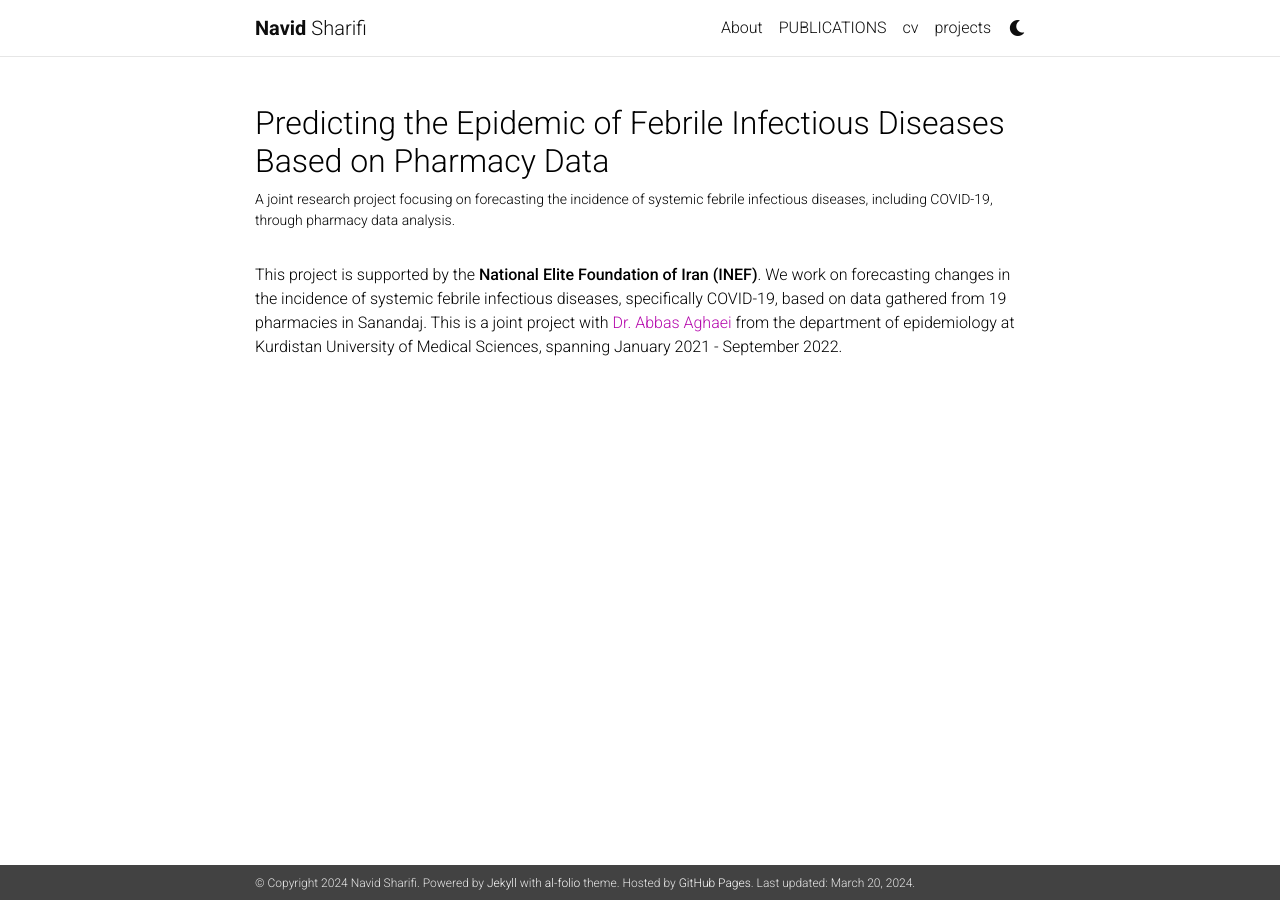
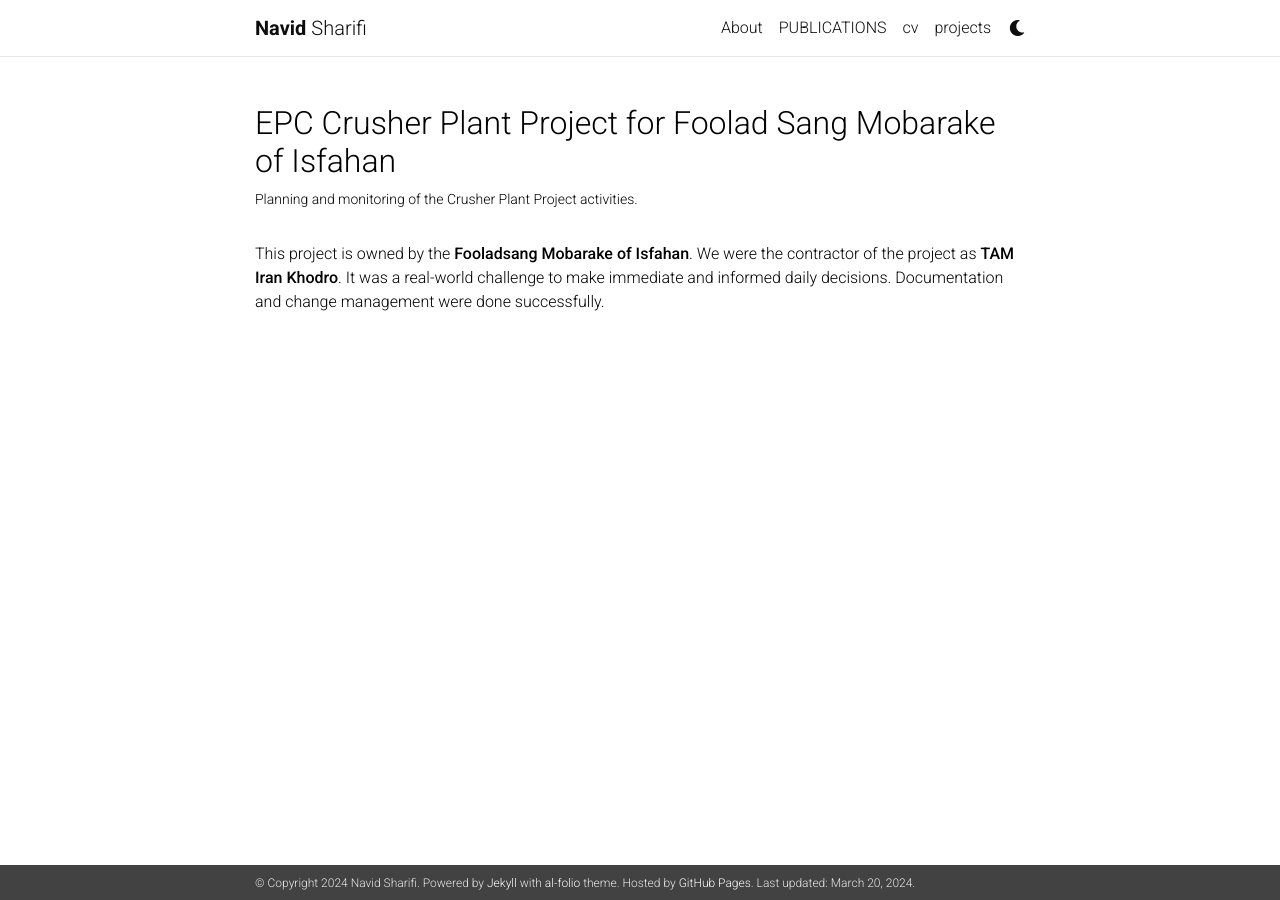
Before and after one commit to navidsharifi/navidsharifi.github.io, a Jekyll site: the page built from _projects/infectious_diseases.md, in a window 1280 px wide. Built offline with Jekyll 4.4.1, drawn with Linux system fonts in a browser that asks for light colours; comment, search, counter and statistics services are not loaded; a style sheet for code colours, icons or effects is not loaded.

Commit message:
Update infectious_diseases.mdfdfe

```diff
--- a/_projects/infectious_diseases.md
+++ b/_projects/infectious_diseases.md
@@ -1,9 +1,9 @@
 ---
 layout: page
-title: Predicting the Epidemic of Febrile Infectious Diseases Based on Pharmacy Data
-description: A joint research project focusing on forecasting the incidence of systemic febrile infectious diseases, including COVID-19, through pharmacy data analysis.
-img: assets/img/infection.jpg
+title: EPC Crusher Plant Project for Foolad Sang Mobarake of Isfahan
+description: Planning and monitoring of the Crusher Plant Project activities.
+img: assets/img/crusher.jpg
 importance: 1
 category: science
 ---
-This project is supported by the **National Elite Foundation of Iran (INEF)**. We work on forecasting changes in the incidence of systemic febrile infectious diseases, specifically COVID-19, based on data gathered from 19 pharmacies in Sanandaj. This is a joint project with [Dr. Abbas Aghaei](https://scholar.google.com/citations?hl=en&user=MguUzQ0AAAAJ&view_op=list_works&sortby=pubdate) from the department of epidemiology at Kurdistan University of Medical Sciences, spanning January 2021 - September 2022.
+This project is owned by the **Fooladsang Mobarake of Isfahan**. We were the contractor of the project as **TAM Iran Khodro**. It was a real-world challenge to make immediate and informed daily decisions. Documentation and change management were done successfully.
```
